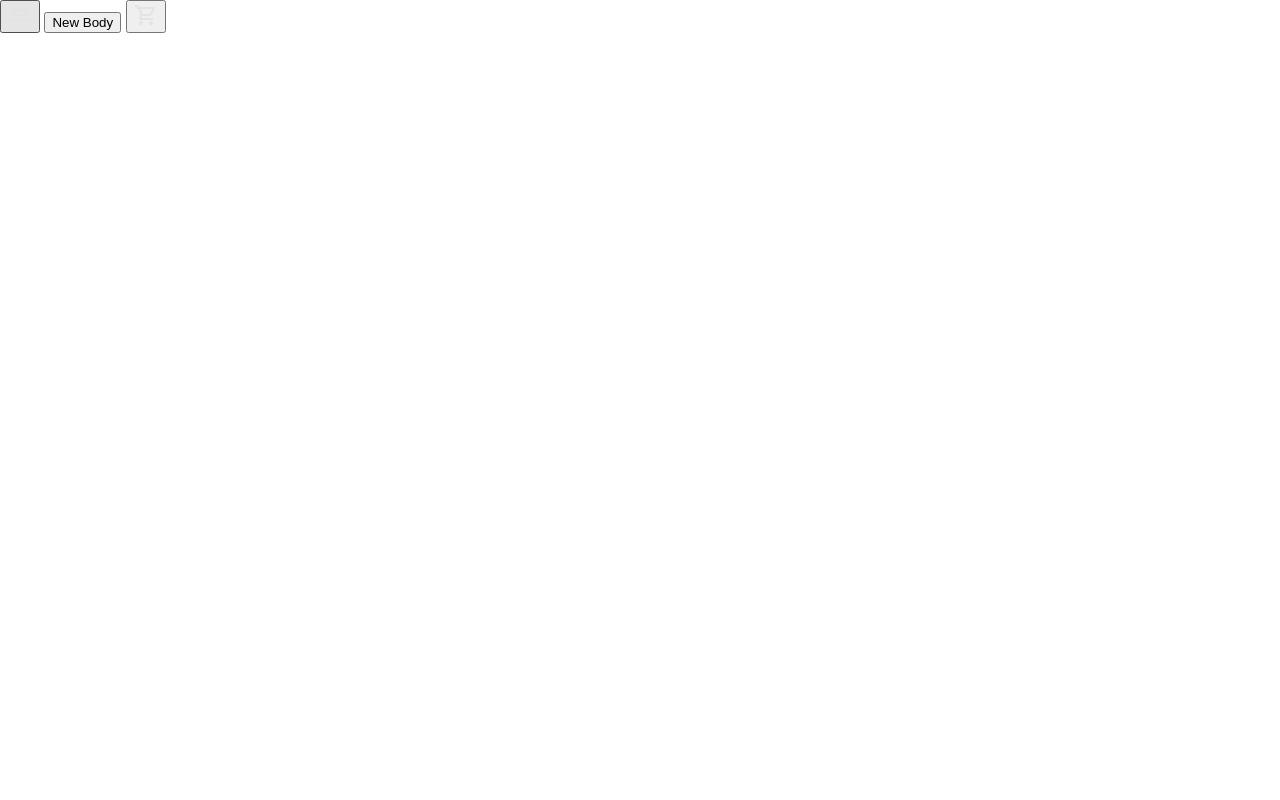
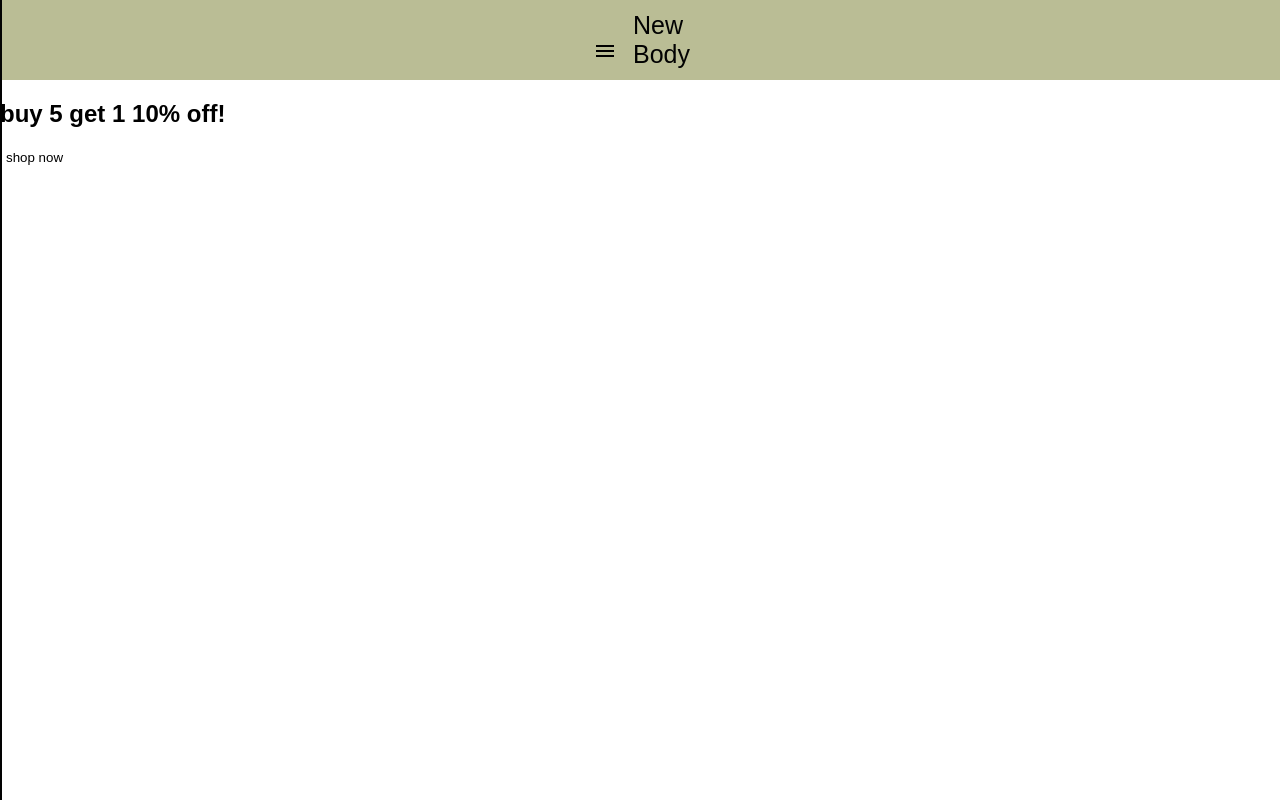
Before and after one commit to salmuflahi/new-body-store, a plain HTML site: page index.html in a window 1280 px wide. Drawn offline with Linux system fonts and the light colour scheme.

Commit message:
did a lil css

```diff
--- a/index.html
+++ b/index.html
@@ -8,10 +8,10 @@
 </head>
 <body>
     <header>
-        <div class="navbar">
-             <button class="menu-btn"><svg xmlns="http://www.w3.org/2000/svg" height="24px" viewBox="0 -960 960 960" width="24px" fill="#e3e3e3"><path d="M120-240v-80h720v80H120Zm0-200v-80h720v80H120Zm0-200v-80h720v80H120Z"/></svg></button>
-             <button class="title-logo">New Body</button>
-             <button class="cart-btn"><a href="cart.htlm"></a><svg xmlns="http://www.w3.org/2000/svg" height="24px" viewBox="0 -960 960 960" width="24px" fill="#e3e3e3"><path d="M280-80q-33 0-56.5-23.5T200-160q0-33 23.5-56.5T280-240q33 0 56.5 23.5T360-160q0 33-23.5 56.5T280-80Zm400 0q-33 0-56.5-23.5T600-160q0-33 23.5-56.5T680-240q33 0 56.5 23.5T760-160q0 33-23.5 56.5T680-80ZM246-720l96 200h280l110-200H246Zm-38-80h590q23 0 35 20.5t1 41.5L692-482q-11 20-29.5 31T622-440H324l-44 80h480v80H280q-45 0-68-39.5t-2-78.5l54-98-144-304H40v-80h130l38 80Zm134 280h280-280Z"/></svg></button>
+        <div id="navbar">
+             <button id="menu-btn"><svg xmlns="http://www.w3.org/2000/svg" height="24px" viewBox="0 -960 960 960" width="24px" ><path d="M120-240v-80h720v80H120Zm0-200v-80h720v80H120Zm0-200v-80h720v80H120Z"/></svg></button>
+             <button id="title-logo">New Body</button>
+             <button id="cart-btn"><a href="cart.htlm"></a><svg xmlns="http://www.w3.org/2000/svg" viewBox="0 -960 960 960"  ><path d="M280-80q-33 0-56.5-23.5T200-160q0-33 23.5-56.5T280-240q33 0 56.5 23.5T360-160q0 33-23.5 56.5T280-80Zm400 0q-33 0-56.5-23.5T600-160q0-33 23.5-56.5T680-240q33 0 56.5 23.5T760-160q0 33-23.5 56.5T680-80ZM246-720l96 200h280l110-200H246Zm-38-80h590q23 0 35 20.5t1 41.5L692-482q-11 20-29.5 31T622-440H324l-44 80h480v80H280q-45 0-68-39.5t-2-78.5l54-98-144-304H40v-80h130l38 80Zm134 280h280-280Z"/></svg></button>
         </div>
     </header>
       <div id="sidebar">
@@ -20,9 +20,11 @@
       <li><a href="#">Best Seller</a></li>
       <li><a href="#">New</a></li>
     </ul>
-     <h2> More opsion coming soon</h2>
+     <p>more opsions coming soon...</p>
   </div>
     <section class="banner">
+        <h2> buy 5 get 1 10% off!</h2>
+        <button>shop now</button>
     </section>
 
      <script src="script.js"></script>
--- a/style.css
+++ b/style.css
@@ -1,39 +1,59 @@
-/* Reset */
+
 body {
   margin: 0;
   font-family: Arial, sans-serif;
 }
 
-/* Menu button */
-#menu-btn {
-  font-size: 24px;
-  padding: 10px 20px;
-  cursor: pointer;
-  position: fixed;
-  top: 20px;
-  left: 20px;
-  z-index: 1001;
+button {
+    color: #020202;
+    background-color: transparent;
+    border: none;
+}
+#menu-btn{
+    text-align: left;
+    font-size: 35px;
+    height: 10px;
+}
+#title-logo {
+    text-align: center;
+    font-size: 25px;
+    width: 2em;
 }
 
-/* Sidebar styles */
+#cart-btn{
+    text-align: ;
+}
+#navbar {
+    padding: 10px;
+    background-color: rgb(186, 189, 149);
+    color: #020202;
+    text-align: center;
+    align-items: center;
+    position: sticky;
+}
+
+
+
 #sidebar {
+    color: black;
     height: 100%;
-  width: 0; /* Hidden at first */
+    width: 0;
     position: fixed;
     top: 0;
     left: 0;
-  background-color: #111;
+    background-color: #dfdede;
     overflow-x: hidden;
     transition: width 0.3s ease;
     padding-top: 60px;
     z-index: 1000;
+    border-right: 2px solid #020202;
 }
 
 #sidebar a {
   padding: 10px 20px;
   text-decoration: none;
   font-size: 18px;
-  color: white;
+  color: rgb(0, 0, 0);
   display: block;
   transition: background 0.2s;
 }
@@ -50,6 +70,6 @@ body {
   font-size: 36px;
   background: none;
   border: none;
-  color: white;
+  color: rgb(0, 0, 0);
   cursor: pointer;
 }
```
Lines whose indentation alone changed are shown as unchanged.
